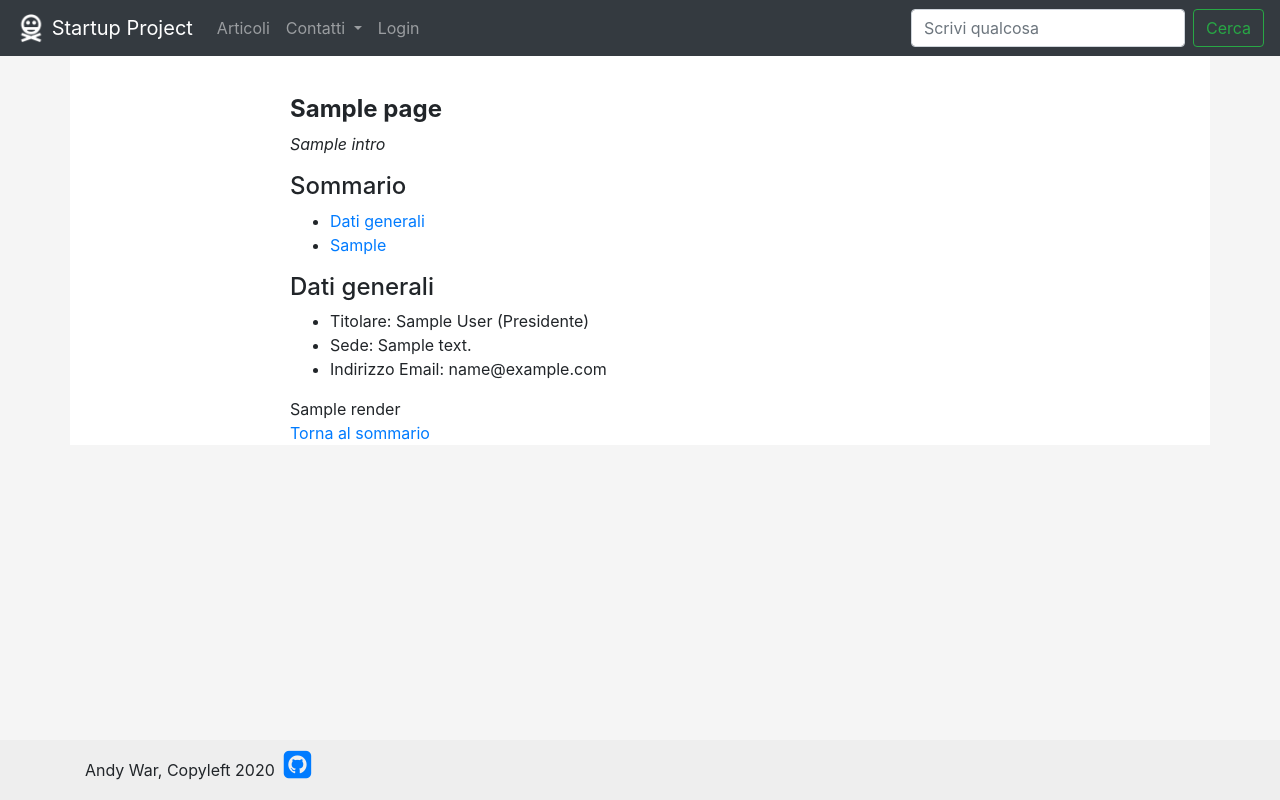
After one commit to andywar65/project_repo, a Django app: template pagine/templates/pagine/privacy.html in a window 1280 px wide. The commit adds this page. Run offline with Django 3.2, Linux system fonts and the light colour scheme; the template is opened without the code that fills it: most values are stand-ins (such as "Sample title", 1, 10 or a date in 2020); parts of the project's set-up code (start-up, migrations or seed data) failed here and were passed over; some libraries are stand-ins or nearby versions.

```diff
--- /dev/null
+++ b/pagine/templates/pagine/privacy.html
@@ -0,0 +1,35 @@
+{% extends 'base.html' %}
+
+{% block title %}RP | Informativa sulla privacy{%endblock title %}
+{% block extra-head %}
+{% endblock extra-head %}
+
+{% block content %}
+<div class="row">
+  <div class="col-md-2"></div>
+  <div class="col-md-8" style="margin-left: 15px; margin-right: 15px; margin-top: 30px;">
+    <h4><strong>{{ page.title }}</strong></h4>
+    <p id="sommario"><em>{{ page.intro }}</em></p>
+    <h4>Sommario</h4>
+    <ul>
+      <li><a href="#dati-generali">Dati generali</a></li>
+      {% with paragraphs=page.get_paragraphs %}{% for paragraph in paragraphs %}
+        <li><a href="#{{ paragraph.0 }}">{{ paragraph.1 }}</a></li>
+      {% endfor %}{% endwith %}
+    </ul>
+    <h4 id="dati-generali">Dati generali</h4>
+    <ul>
+      <li>Titolare: {{ society.president.get_full_name_reverse }} (Presidente)</li>
+      <li>Sede: {{ society.location.address }}</li>
+      <li>Indirizzo Email: {{ society.location.email }}</li>
+    </ul>
+    <div>
+      {{ page.stream.render }}
+    </div>
+    <a href="#sommario">Torna al sommario</a>
+  </div>
+</div>
+{% endblock content %}
+
+{% block extra-js %}
+{% endblock extra-js %}
--- a/pagine/views.py
+++ b/pagine/views.py
@@ -10,7 +10,7 @@ from .forms import UserUploadForm
 from .models import (UserUpload, Blog, HomePage, Institutional)
 
 class HomeTemplateView(TemplateView):
-    template_name = 'home.html'
+    template_name = 'pagine/home.html'
 
     def get_context_data(self, **kwargs):
         context = super().get_context_data(**kwargs)
@@ -74,7 +74,7 @@ def get_page(context, type):
     return context
 
 class PrivacyTemplateView(TemplateView):
-    template_name = 'direzione/privacy.html'
+    template_name = 'pagine/privacy.html'
 
     def get_context_data(self, **kwargs):
         context = super().get_context_data(**kwargs)
--- a/project/templates/base.html
+++ b/project/templates/base.html
@@ -27,7 +27,7 @@
       }
     </style>
     <link href="{% static 'css/base.css' %}" rel="stylesheet">
-    <title>{% block title %}Rifondazione Podistica{% endblock title %}</title>
+    <title>{% block title %}Startup Project{% endblock title %}</title>
     {% block extra-head %}{% endblock extra-head %}
   </head>
   <body class="d-flex flex-column h-100">
@@ -36,7 +36,7 @@
     <main role="main" class="flex-shrink-0">
       <div class="container">
         {% block content %}
-          <h1>Hello, world of runners!</h1>
+          <h1>Hello, world!</h1>
         {% endblock content %}
       </div>
     </main>
```
Also changed, not shown: pagine/templates/pagine/home.html (renamed from project/templates/home.html).
